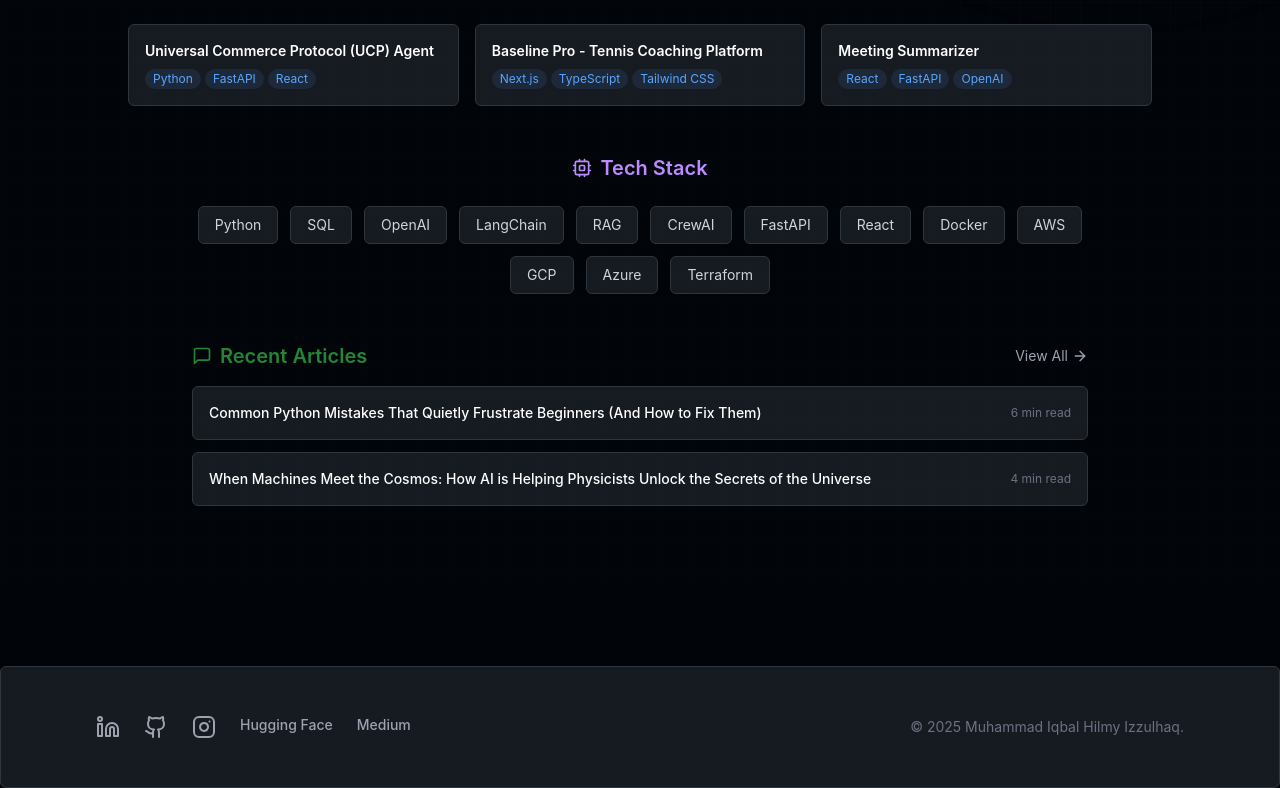
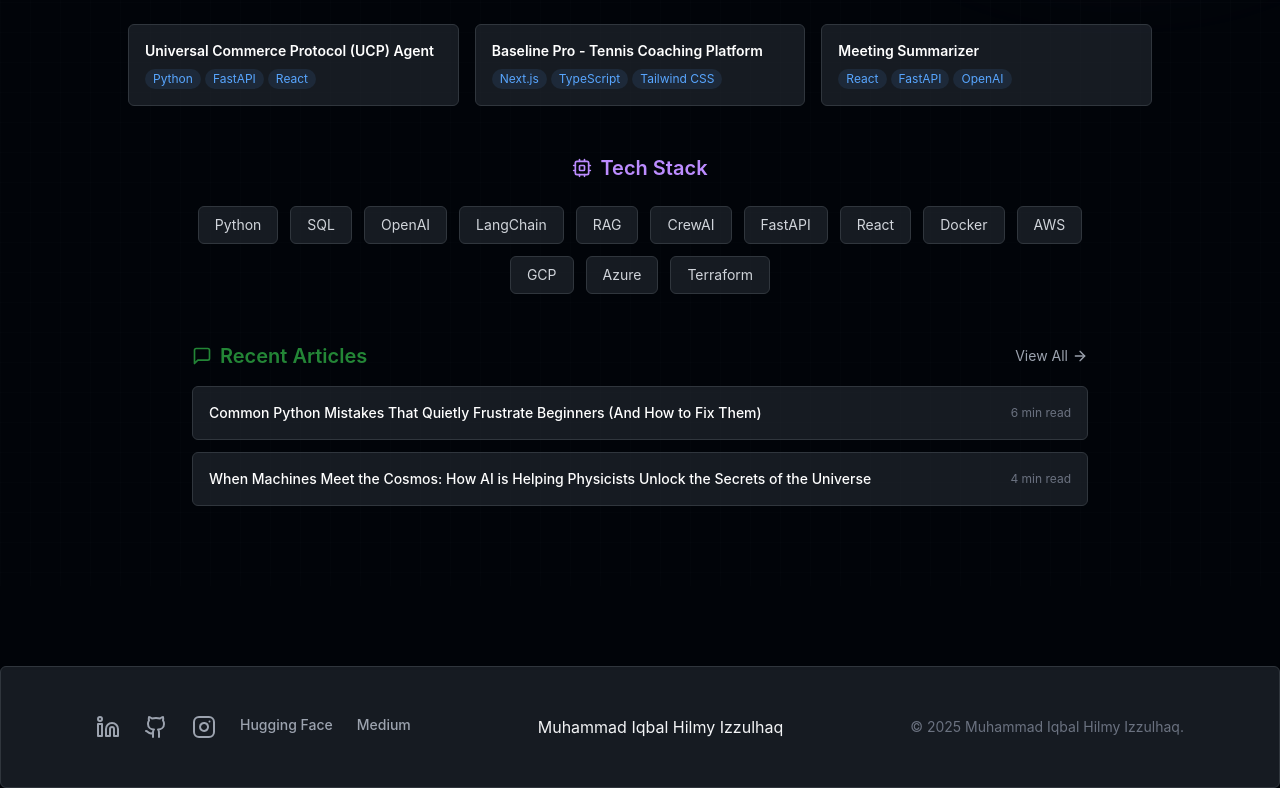
Before and after one commit to Shiverion/Shiverion.github.io, a React (Vite) app: page / in a window 1280 px wide. Shown: the part 828-1616 px from the top of the page. Built offline with nearby package versions, Linux system fonts and the light colour scheme.

Commit message:
SEO: Update domain to shiverion.com and add LinkedIn badge to footer

```diff
--- a/index.html
+++ b/index.html
@@ -18,7 +18,7 @@
   <meta name="robots" content="index, follow" />
 
   <!-- Canonical URL -->
-  <link rel="canonical" href="https://shiverion-github-io.vercel.app/" />
+  <link rel="canonical" href="https://shiverion.com/" />
 
   <!-- Geographic Meta Tags -->
   <meta name="geo.region" content="ID" />
@@ -26,21 +26,21 @@
 
   <!-- Open Graph / Facebook -->
   <meta property="og:type" content="website" />
-  <meta property="og:url" content="https://shiverion-github-io.vercel.app/" />
+  <meta property="og:url" content="https://shiverion.com/" />
   <meta property="og:title" content="Muhammad Iqbal Hilmy Izzulhaq | AI Agent Engineer & Data Scientist" />
   <meta property="og:description"
     content="Autonomous AI Agent Engineer specializing in multi-agent systems, RAG pipelines, and NLP. Building production AI agents with OpenAI, Gemini, and LangChain." />
-  <meta property="og:image" content="https://shiverion-github-io.vercel.app/images/og-preview.png" />
+  <meta property="og:image" content="https://shiverion.com/images/og-preview.png" />
   <meta property="og:locale" content="en_US" />
   <meta property="og:site_name" content="Iqbal's Portfolio" />
 
   <!-- Twitter -->
   <meta property="twitter:card" content="summary_large_image" />
-  <meta property="twitter:url" content="https://shiverion-github-io.vercel.app/" />
+  <meta property="twitter:url" content="https://shiverion.com/" />
   <meta property="twitter:title" content="Muhammad Iqbal Hilmy Izzulhaq | AI Agent Engineer & Data Scientist" />
   <meta property="twitter:description"
     content="Autonomous AI Agent Engineer specializing in multi-agent systems, RAG pipelines, and NLP. Building production AI agents with OpenAI, Gemini, and LangChain." />
-  <meta property="twitter:image" content="https://shiverion-github-io.vercel.app/images/og-preview.png" />
+  <meta property="twitter:image" content="https://shiverion.com/images/og-preview.png" />
 
   <!-- Theme Color and PWA -->
   <meta name="theme-color" content="#0d1117" />
@@ -53,8 +53,8 @@
     "@context": "https://schema.org",
     "@type": "Person",
     "name": "Muhammad Iqbal Hilmy Izzulhaq",
-    "url": "https://shiverion-github-io.vercel.app/",
-    "image": "https://shiverion-github-io.vercel.app/images/profile-photo.jpg",
+    "url": "https://shiverion.com/",
+    "image": "https://shiverion.com/images/profile-photo.jpg",
     "jobTitle": "AI Agent Engineer & Data Scientist",
     "description": "Autonomous AI Agent Engineer specializing in multi-agent systems, RAG pipelines, NLP, and production AI deployments.",
     "knowsAbout": [
--- a/src/App.jsx
+++ b/src/App.jsx
@@ -1174,8 +1174,56 @@ const PageContainer = ({ currentPage, navigateTo, openAgentModal, nextPage }) =>
 };
 
 /**
+ * LinkedIn Badge Component
+ * Dynamically loads LinkedIn profile badge script
+ */
+const LinkedInBadge = () => {
+  const badgeRef = useRef(null);
+
+  useEffect(() => {
+    // Load LinkedIn badge script
+    const script = document.createElement('script');
+    script.src = 'https://platform.linkedin.com/badges/js/profile.js';
+    script.async = true;
+    script.defer = true;
+    document.body.appendChild(script);
+
+    return () => {
+      // Cleanup script on unmount
+      const existingScript = document.querySelector('script[src="https://platform.linkedin.com/badges/js/profile.js"]');
+      if (existingScript) {
+        existingScript.remove();
+      }
+    };
+  }, []);
+
+  return (
+    <div ref={badgeRef} className="linkedin-badge-wrapper">
+      <div
+        className="badge-base LI-profile-badge"
+        data-locale="en_US"
+        data-size="medium"
+        data-theme="dark"
+        data-type="VERTICAL"
+        data-vanity="izzulhaq-iqbal"
+        data-version="v1"
+      >
+        <a
+          className="badge-base__link LI-simple-link"
+          href="https://id.linkedin.com/in/izzulhaq-iqbal?trk=profile-badge"
+          target="_blank"
+          rel="noopener noreferrer"
+        >
+          Muhammad Iqbal Hilmy Izzulhaq
+        </a>
+      </div>
+    </div>
+  );
+};
+
+/**
  * Footer Component
- * Cyber-themed footer with glowing social icons.
+ * Cyber-themed footer with glowing social icons and LinkedIn badge.
  */
 const Footer = ({ navigateTo }) => {
   const { socialLinks, copyrightName } = portfolioData;
@@ -1209,7 +1257,10 @@ const Footer = ({ navigateTo }) => {
 
   return (
     <footer className="glass-strong border-t border-neon-blue/30 mt-20 relative z-0">
-      <div className="max-w-6xl mx-auto py-12 px-4 sm:px-6 lg:px-8 flex flex-col md:flex-row items-center justify-between space-y-6 md:space-y-0">
+      <div className="max-w-6xl mx-auto py-12 px-4 sm:px-6 lg:px-8">
+        {/* Main Footer Content */}
+        <div className="flex flex-col lg:flex-row items-center justify-between gap-8">
+          {/* Social Links */}
           <div className="flex justify-center space-x-6">
             <SocialIcon href={socialLinks.linkedin} aria-label="LinkedIn">
               <Linkedin className="h-6 w-6" />
@@ -1223,8 +1274,16 @@ const Footer = ({ navigateTo }) => {
             <TextLink href={socialLinks.huggingface}>Hugging Face</TextLink>
             <TextLink href={socialLinks.medium}>Medium</TextLink>
           </div>
+
+          {/* LinkedIn Badge */}
+          <div className="flex justify-center">
+            <LinkedInBadge />
+          </div>
+
+          {/* Copyright */}
           <div className="text-center text-gray-500 text-sm">
             © {new Date().getFullYear()} {copyrightName}.
+          </div>
         </div>
       </div>
     </footer>
```
Also changed, not shown: public/robots.txt, 1 other file (tests, documents, lock files or other folders). Lines whose indentation alone changed are shown as unchanged.
